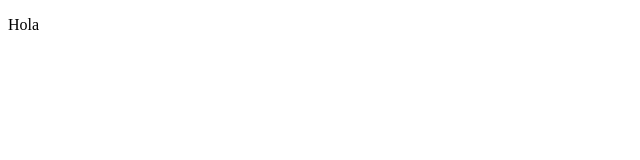
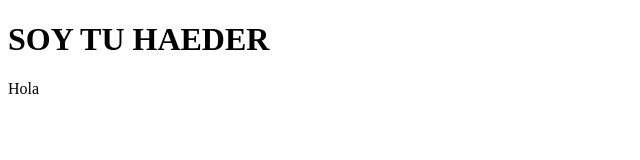
Before and after one commit to andrea-de-faveri-01/githubtest, a plain HTML site: page index.html in a window 1280 px wide. Shown: the whole page, without its empty margins (0-640 px from the left). Drawn offline with Linux system fonts and the light colour scheme.

Commit message:
rama header

```diff
--- a/index.html
+++ b/index.html
@@ -7,6 +7,9 @@
     <title>Document</title>
 </head>
 <body>
+    <header>
+        <h1>SOY TU HAEDER</h1>
+    </header>
     <div>
         <p>Hola</p>
     </div>
```
